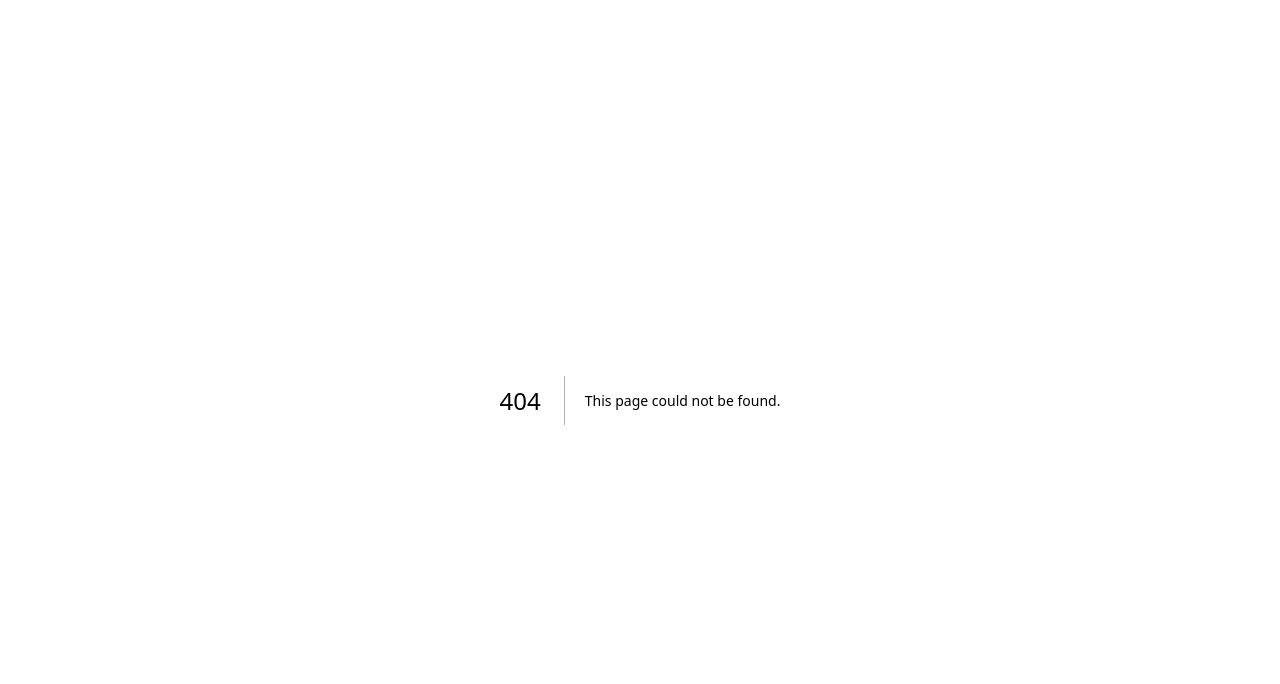
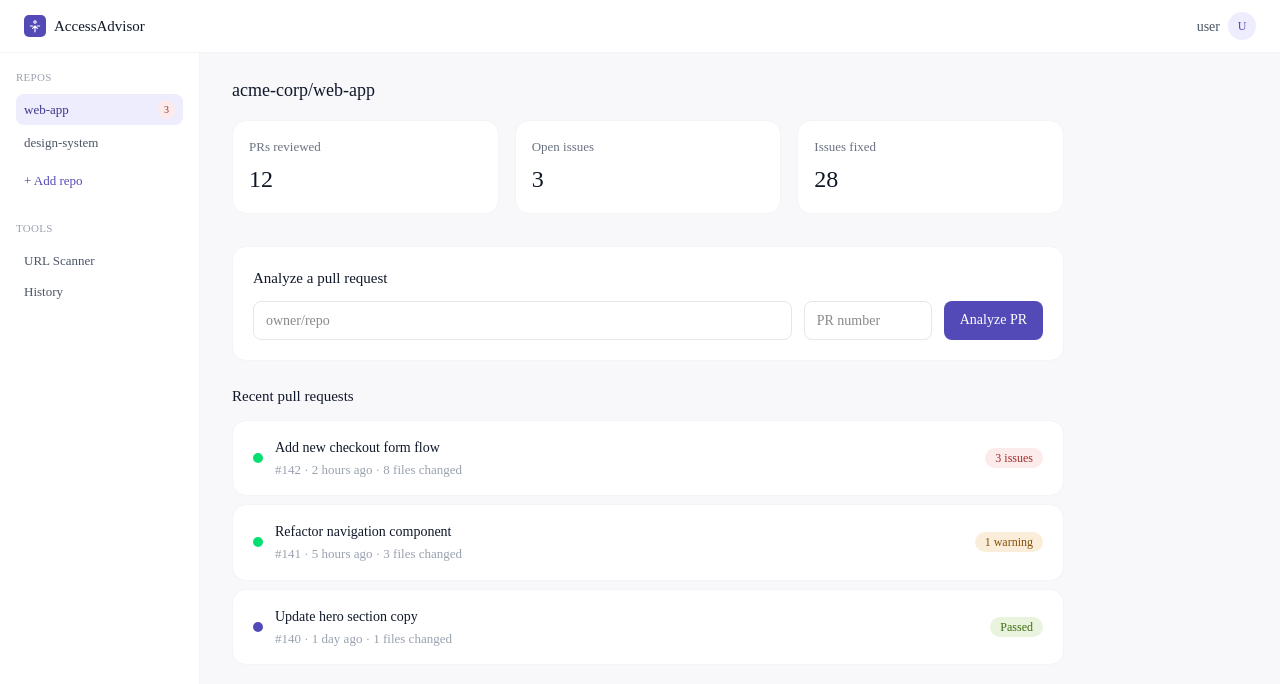
Before and after one commit to AryanSingh103/access-advisor, a Next.js app in the folder frontend/: page /dashboard in a window 1280 px wide. Before the commit this address had no page. Shown: the top 684 px of the page. Built offline with nearby package versions, Linux system fonts and the light colour scheme.

Commit message:
feat(frontend): build dashboard page with sidebar, repo stats, and PR list (Screen 2)

```diff
--- /dev/null
+++ b/frontend/src/app/dashboard/page.tsx
@@ -0,0 +1,236 @@
+"use client";
+
+import Link from "next/link";
+import { useState } from "react";
+
+interface Repo {
+  name: string;
+  issueCount: number;
+}
+
+interface PullRequest {
+  id: string;
+  number: number;
+  title: string;
+  state: "open" | "merged";
+  filesChanged: number;
+  timeAgo: string;
+  status: "issues" | "warning" | "passed";
+  statusCount?: number;
+}
+
+const MOCK_REPOS: Repo[] = [
+  { name: "acme-corp/web-app", issueCount: 3 },
+  { name: "acme-corp/design-system", issueCount: 0 },
+];
+
+const MOCK_PRS: PullRequest[] = [
+  {
+    id: "1",
+    number: 142,
+    title: "Add new checkout form flow",
+    state: "open",
+    filesChanged: 8,
+    timeAgo: "2 hours ago",
+    status: "issues",
+    statusCount: 3,
+  },
+  {
+    id: "2",
+    number: 141,
+    title: "Refactor navigation component",
+    state: "open",
+    filesChanged: 3,
+    timeAgo: "5 hours ago",
+    status: "warning",
+    statusCount: 1,
+  },
+  {
+    id: "3",
+    number: 140,
+    title: "Update hero section copy",
+    state: "merged",
+    filesChanged: 1,
+    timeAgo: "1 day ago",
+    status: "passed",
+  },
+];
+
+function AccessibilityIcon() {
+  return (
+    <svg width="14" height="14" viewBox="0 0 24 24" fill="none" stroke="currentColor" strokeWidth="2" strokeLinecap="round" strokeLinejoin="round">
+      <circle cx="12" cy="5" r="2" />
+      <path d="M12 22V12m0 0l-4 4m4-4l4 4" />
+      <path d="M8 12H4m12 0h4" />
+    </svg>
+  );
+}
+
+function StatusPill({ status, count }: { status: PullRequest["status"]; count?: number }) {
+  if (status === "issues") {
+    return (
+      <span className="px-2.5 py-0.5 rounded-full text-xs font-medium bg-[#FCEBEB] text-[#A32D2D]">
+        {count} issue{count !== 1 ? "s" : ""}
+      </span>
+    );
+  }
+  if (status === "warning") {
+    return (
+      <span className="px-2.5 py-0.5 rounded-full text-xs font-medium bg-[#FAEEDA] text-[#854F0B]">
+        {count} warning
+      </span>
+    );
+  }
+  return (
+    <span className="px-2.5 py-0.5 rounded-full text-xs font-medium bg-[#EAF3DE] text-[#3B6D11]">
+      Passed
+    </span>
+  );
+}
+
+export default function DashboardPage() {
+  const [selectedRepo, setSelectedRepo] = useState(MOCK_REPOS[0]);
+  const [prInput, setPrInput] = useState("");
+  const [repoInput, setRepoInput] = useState("");
+
+  return (
+    <div className="min-h-screen bg-[#F8F8FB] flex flex-col">
+      {/* Top bar */}
+      <header className="flex items-center justify-between px-6 py-3 bg-white border-b border-gray-100">
+        <Link href="/" className="flex items-center gap-2">
+          <div className="w-[22px] h-[22px] rounded-[5px] bg-[#534AB7] flex items-center justify-center text-white">
+            <AccessibilityIcon />
+          </div>
+          <span className="text-[15px] font-medium text-gray-900">AccessAdvisor</span>
+        </Link>
+        <div className="flex items-center gap-2">
+          <span className="text-[14px] text-gray-600">user</span>
+          <div className="w-7 h-7 rounded-full bg-[#EEEDFE] flex items-center justify-center text-[#534AB7] text-xs font-medium">
+            U
+          </div>
+        </div>
+      </header>
+
+      <div className="flex flex-1">
+        {/* Sidebar */}
+        <aside className="w-[200px] bg-white border-r border-gray-100 flex flex-col py-4">
+          <div className="px-4 mb-2">
+            <p className="text-[11px] font-medium text-gray-400 uppercase tracking-wide mb-2">Repos</p>
+            {MOCK_REPOS.map((repo) => (
+              <button
+                key={repo.name}
+                onClick={() => setSelectedRepo(repo)}
+                className={`w-full flex items-center justify-between px-2 py-1.5 rounded-md text-left text-[13px] mb-0.5 transition-colors ${
+                  selectedRepo.name === repo.name
+                    ? "bg-[#EEEDFE] text-[#3C3489] font-medium"
+                    : "text-gray-600 hover:bg-gray-50"
+                }`}
+              >
+                <span className="truncate">{repo.name.split("/")[1]}</span>
+                {repo.issueCount > 0 && (
+                  <span className="ml-1 px-1.5 py-0.5 rounded-full text-[10px] font-medium bg-[#FCEBEB] text-[#A32D2D]">
+                    {repo.issueCount}
+                  </span>
+                )}
+              </button>
+            ))}
+            <button className="w-full text-left px-2 py-1.5 text-[13px] text-[#534AB7] hover:bg-[#EEEDFE] rounded-md transition-colors mt-1">
+              + Add repo
+            </button>
+          </div>
+
+          <div className="px-4 mt-4">
+            <p className="text-[11px] font-medium text-gray-400 uppercase tracking-wide mb-2">Tools</p>
+            <Link
+              href="/scan"
+              className="block px-2 py-1.5 rounded-md text-[13px] text-gray-600 hover:bg-gray-50 transition-colors"
+            >
+              URL Scanner
+            </Link>
+            <a
+              href="#"
+              className="block px-2 py-1.5 rounded-md text-[13px] text-gray-600 hover:bg-gray-50 transition-colors"
+            >
+              History
+            </a>
+          </div>
+        </aside>
+
+        {/* Main content */}
+        <main className="flex-1 px-8 py-6 max-w-4xl">
+          <h2 className="text-[18px] font-medium text-gray-900 mb-4">{selectedRepo.name}</h2>
+
+          {/* Stats */}
+          <div className="grid grid-cols-3 gap-4 mb-8">
+            {[
+              { label: "PRs reviewed", value: "12" },
+              { label: "Open issues", value: "3" },
+              { label: "Issues fixed", value: "28" },
+            ].map((stat) => (
+              <div key={stat.label} className="bg-white rounded-xl p-4 border border-gray-100">
+                <p className="text-[13px] text-gray-500 mb-1">{stat.label}</p>
+                <p className="text-[24px] font-medium text-gray-900">{stat.value}</p>
+              </div>
+            ))}
+          </div>
+
+          {/* Analyze PR form */}
+          <div className="bg-white rounded-xl p-5 border border-gray-100 mb-6">
+            <h3 className="text-[15px] font-medium text-gray-900 mb-3">Analyze a pull request</h3>
+            <div className="flex gap-3">
+              <input
+                type="text"
+                placeholder="owner/repo"
+                value={repoInput}
+                onChange={(e) => setRepoInput(e.target.value)}
+                className="flex-1 px-3 py-2 text-[14px] border border-gray-200 rounded-md focus:outline-none focus:border-[#534AB7]"
+              />
+              <input
+                type="number"
+                placeholder="PR number"
+                value={prInput}
+                onChange={(e) => setPrInput(e.target.value)}
+                className="w-32 px-3 py-2 text-[14px] border border-gray-200 rounded-md focus:outline-none focus:border-[#534AB7]"
+              />
+              <Link
+                href={`/dashboard/pr/${repoInput}__${prInput}`}
+                className="px-4 py-2 rounded-md bg-[#534AB7] text-white text-[14px] font-medium hover:bg-[#3C3489] transition-colors whitespace-nowrap"
+              >
+                Analyze PR
+              </Link>
+            </div>
+          </div>
+
+          {/* PR list */}
+          <div>
+            <h3 className="text-[15px] font-medium text-gray-900 mb-3">Recent pull requests</h3>
+            <div className="space-y-2">
+              {MOCK_PRS.map((pr) => (
+                <Link
+                  key={pr.id}
+                  href={`/dashboard/pr/${pr.id}`}
+                  className="flex items-center justify-between bg-white rounded-xl px-5 py-4 border border-gray-100 hover:border-[#534AB7]/30 transition-colors"
+                >
+                  <div className="flex items-center gap-3">
+                    <div
+                      className={`w-2.5 h-2.5 rounded-full flex-shrink-0 ${
+                        pr.state === "open" ? "bg-green-400" : "bg-[#534AB7]"
+                      }`}
+                    />
+                    <div>
+                      <p className="text-[14px] font-medium text-gray-900">{pr.title}</p>
+                      <p className="text-[13px] text-gray-400 mt-0.5">
+                        #{pr.number} · {pr.timeAgo} · {pr.filesChanged} files changed
+                      </p>
+                    </div>
+                  </div>
+                  <StatusPill status={pr.status} count={pr.statusCount} />
+                </Link>
+              ))}
+            </div>
+          </div>
+        </main>
+      </div>
+    </div>
+  );
+}
```
